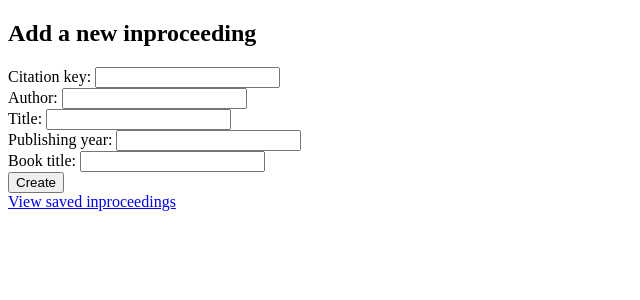
After one commit to nessamerivirta/jugu_miniprojekti, a Flask app: page /new_inproceeding in a window 1280 px wide. The commit adds this page. Shown: the top 300 px of the page, without its empty margins (0-640 px from the left). Run offline with Flask 3, Linux system fonts and the light colour scheme.

Commit message:
emk-add-conference-paper-reference quite ready

```diff
--- a/src/app.py
+++ b/src/app.py
@@ -3,8 +3,10 @@ from db_helper import reset_db
 from repositories.todo_repository import set_done
 from config import app, test_env
 from repositories.book_repository import create_book, get_books
+from repositories.inproceeding_repository import create_inproceeding, get_inproceedings
 from repositories.reference_repository import create_reference, get_references, delete_reference
 from entities.book import Book
+from entities.inproceeding import Inproceeding
 
 @app.route("/")
 def index():
@@ -20,9 +22,20 @@ def view_books():
     all_books = get_books()
     return render_template("books.html", books=all_books)
 
+@app.route("/view_inproceedings", methods=["GET", "POST"])
+def view_inproceedings():
+    all_inproceedings = get_inproceedings()
+    return render_template("inproceedings.html", inproceedings=all_inproceedings)
+
+
 @app.route("/new_book")
 def new_book():
     return render_template("new_book.html")
+
+@app.route("/new_inproceeding")
+def new_inproceeding():
+    return render_template("new_inproceeding.html")
+
 
 @app.route("/create_book", methods=["POST"])
 def book_creation():
@@ -53,6 +66,36 @@ def book_creation():
         flash(str(error))
         return  redirect("/new_book")
 
+@app.route("/create_inproceeding", methods=["POST"])
+def inproceeding_creation():
+    citation_key = request.form.get("citation_key")
+    author = request.form.get("author")
+    title = request.form.get("title")
+    publishing_year = request.form.get("publishing_year")
+    booktitle = request.form.get("booktitle")
+
+    if not citation_key or not author or not title or not publishing_year or not booktitle:
+        print("Validation failed!")
+        flash("Fill in all the fields")
+        return redirect("/new_inproceeding")
+
+    inproceeding = Inproceeding(
+        citation_key,
+        author,
+        title,
+        publishing_year,
+        booktitle
+    )
+
+    try:
+        # TODO: validate_book(content)
+        create_inproceeding(inproceeding)
+        return redirect("/view_references")
+    except Exception as errorproc:
+        flash(str(errorproc))
+        return  redirect("/new_inproceeding")
+
+
 
 @app.route("/delete_reference/<int:reference_id>", methods=["POST"])
 def delete_reference_route(reference_id):
--- a/src/db_helper.py
+++ b/src/db_helper.py
@@ -29,7 +29,7 @@ def setup_db():
   if len(tables_in_db) > 0:
     print(f"Tables exist, dropping: {', '.join(tables_in_db)}")
 
-    for table in ["books", "references_table"]: #remove tables in order
+    for table in ["books", "inproceedings", "references_table"]: #remove tables in order
       if table in tables_in_db:
         sql = text(f"DROP TABLE {table}")
         db.session.execute(sql)
--- a/src/schema.sql
+++ b/src/schema.sql
@@ -15,3 +15,11 @@ CREATE TABLE books (
     REFERENCES references_table(id) ON DELETE CASCADE,
   publisher TEXT NOT NULL
 );
+
+CREATE TABLE inproceedings (
+  id INTEGER PRIMARY KEY,
+  reference_id INTEGER NOT NULL UNIQUE
+    REFERENCES references_table(id) ON DELETE CASCADE,
+  proc_year INTEGER,
+  booktitle TEXT
+);
--- /dev/null
+++ b/src/templates/new_inproceeding.html
@@ -0,0 +1,47 @@
+{% extends "layout.html" %}
+
+{% block title %}
+Add a new book
+{% endblock %}
+
+{% block body %}
+
+<h2>Add a new inproceeding</h2>
+
+<form action="/create_inproceeding" method="post">
+  {% with messages = get_flashed_messages() %}
+    {% if messages %}
+      <ul>
+      {% for message in messages %}
+        <li>{{ message }}</li>
+      {% endfor %}
+      </ul>
+    {% endif %}
+  {% endwith %}
+  <label for="citation_key">Citation key:</label>
+  <input type="text" id="citation_key" name="citation_key" required>
+  <br>
+
+  <label for="author">Author:</label>
+  <input type="text" id="author" name="author" required>
+  <br>
+
+  <label for="title">Title:</label>
+  <input type="text" id="title" name="title" required>
+  <br>
+
+  <label for="publishing_year">Publishing year:</label>
+  <input type="text" id="publishing_year" name="publishing_year" required>
+  <br>
+
+  <label for="booktitle">Book title:</label>
+  <input type="text" id="booktitle" name="booktitle" required>
+  <br>
+
+  <button type="submit">
+    Create
+  </button>
+</form>
+<a href="/view_inproceedings">View saved inproceedings</a>
+
+{% endblock %}
--- a/src/templates/references.html
+++ b/src/templates/references.html
@@ -46,6 +46,8 @@ References
     <p>No references added yet.</p>
   {% endif %}
   <a href="/new_book">Add new book</a> <!-- TODO: new_reference HTML -->
+  <p></p>
+  <a href="/new_inproceeding">Add new inproceeding</a>
 </body>
 </html>
 
```
Also changed, not shown: src/entities/inproceeding.py (added, +8 -0 lines), src/repositories/inproceeding_repository.py (added, +38 -0 lines), src/templates/inproceedings.html (added, +34 -0 lines), 1 other file.
